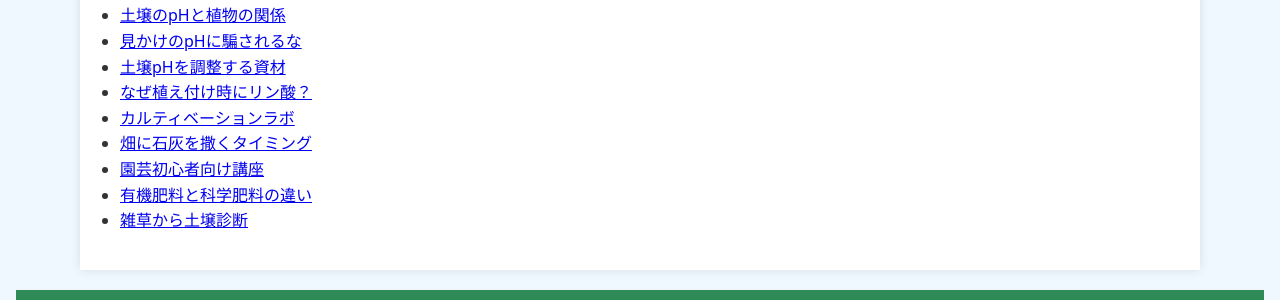
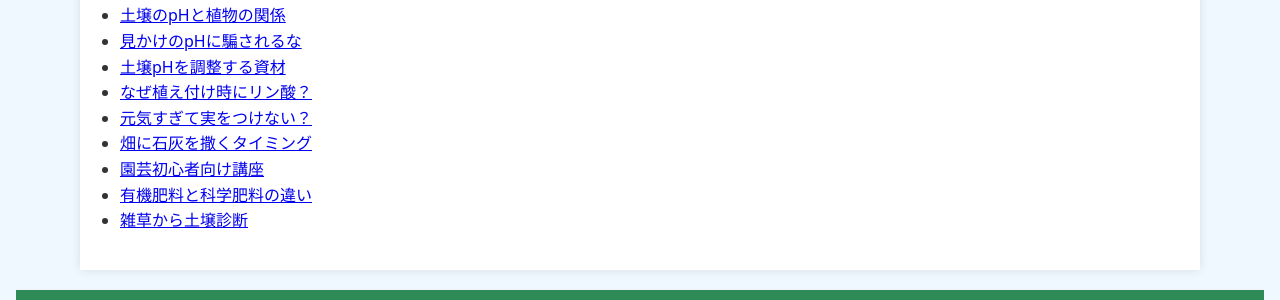
Before and after one commit to shiitake-garden/shiitake-garden.github.io, a Jekyll site: the page built from column/index.html, in a window 1280 px wide. Shown: the part 642-942 px from the top of the page. Built offline with Jekyll 4.4.1, drawn with Linux system fonts in a browser that asks for light colours.

Commit message:
Update column_seityou.html

```diff
--- a/column/column_seityou.html
+++ b/column/column_seityou.html
@@ -1,6 +1,6 @@
 ---
 layout: default_care
-title: カルティベーションラボ
+title: 元気すぎて実をつけない？
 ---
 
 
```
